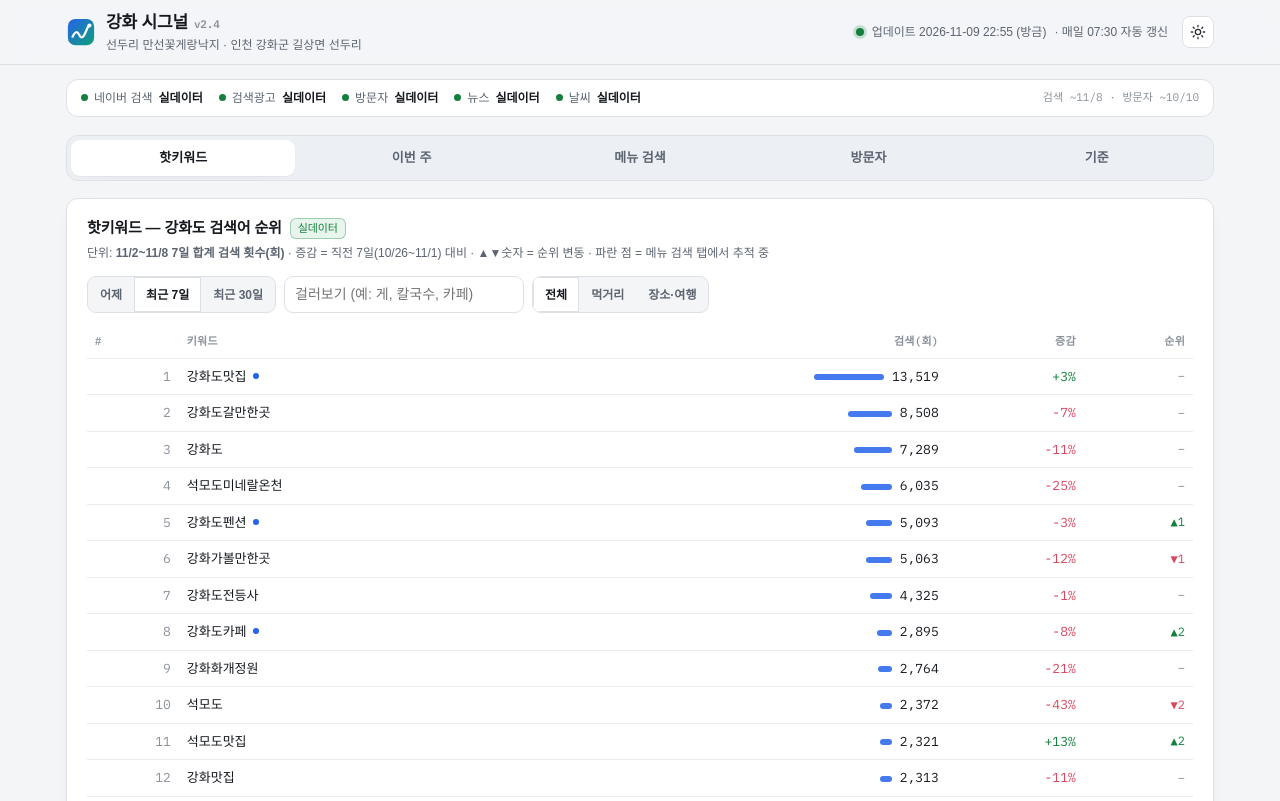
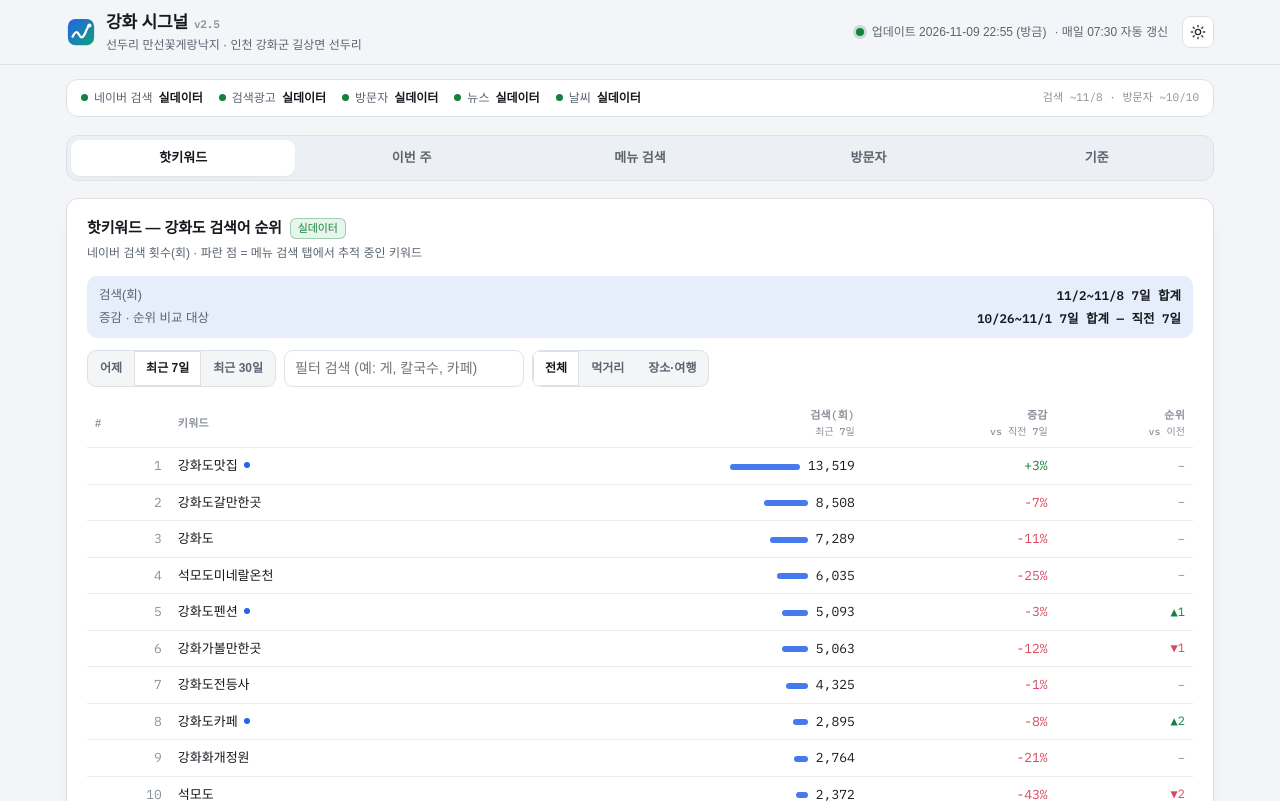
Before and after one commit to coolabc1119-byte/ganghwa-signal, a plain HTML site: page index.html in a window 1280 px wide. Shown: the top 801 px of the page. Drawn offline with nearby package versions, Linux system fonts and the light colour scheme; a web font is replaced by a local one.

Commit message:
v2.5: 증감 비교 기준을 표 위 박스와 열 제목에 명시, 필터 검색 문구, 폰에서 표 한 줄 맞춤
Co-Authored-By: Claude Opus 5.5 <noreply@anthropic.com>
Claude-Session: https://claude.ai/code/session_01GfC5azSATv3csN3sJpaHMH

```diff
--- a/data/meta.json
+++ b/data/meta.json
@@ -1,6 +1,6 @@
 {
  "project": "강화 시그널",
- "version": "2.4",
+ "version": "2.5",
  "updated_at": "2026-11-09 22:55 KST",
  "range": [
   "2025-07-12",
--- a/index.html
+++ b/index.html
@@ -102,7 +102,11 @@ td.n,th.n{text-align:right;font-family:var(--mono);font-variant-numeric:tabular-
 td.kw{white-space:nowrap;overflow:hidden;text-overflow:ellipsis;max-width:46vw}
 .tdot{display:inline-block;width:6px;height:6px;border-radius:50%;background:var(--blue);margin-left:6px;vertical-align:2px}
 th,td{white-space:nowrap}
-@media(max-width:560px){.bar{display:none!important} table{font-size:12.5px} th,td{padding:8px 6px}}
+@media(max-width:560px){.bar{display:none!important} table{font-size:12px} th,td{padding:8px 4px} td.kw{max-width:calc(100vw - 250px)} small.thd{font-size:9px} #volume td:first-child,#volume th:first-child{padding-left:0;width:18px} #cmp td .base{font-size:10px} #cmp td.n{font-size:11.5px}  #cmp .base i{display:none} #cmp td:first-child{white-space:normal;word-break:keep-all}}
+.basis{display:grid;gap:4px;margin:0 0 12px;padding:10px 12px;border-radius:10px;background:var(--cold-bg);font-size:12.5px}
+.basis div{display:flex;gap:10px;justify-content:space-between;flex-wrap:wrap}
+.basis span{color:var(--sub)} .basis b{font-family:var(--mono);font-weight:600;color:var(--ink)}
+small.thd{display:block;font-size:10px;font-weight:500;color:var(--faint);font-family:var(--mono);letter-spacing:0;margin-top:1px}
 tr.mine td{background:color-mix(in srgb,var(--blue) 7%,transparent)}
 .up{color:var(--ok)} .down{color:var(--red)} .muted{color:var(--faint)}
 .bar{height:6px;border-radius:3px;background:var(--blue);display:inline-block;vertical-align:middle;margin-right:8px;opacity:.85}
@@ -173,6 +177,7 @@ details.how .srcs::before{content:'데이터 출처';display:block;font-weight:7
 .daypick{display:flex;gap:6px;overflow-x:auto;padding:2px 0 12px;scrollbar-width:none} .daypick::-webkit-scrollbar{display:none}
 .dp{flex:none;border:1px solid var(--line);background:var(--card);color:var(--sub);border-radius:10px;padding:6px 10px;font:inherit;font-size:12px;cursor:pointer;text-align:center;min-width:54px}
 .dp b{display:block;font-family:var(--mono);font-size:13px;color:var(--ink)} .dp.we{color:var(--red)} .dp.on{border-color:var(--blue);box-shadow:inset 0 0 0 1px var(--blue)}
+@media(max-width:560px){td.big small{display:none} #cmp th,#cmp td{padding:8px 4px}}
 td.big{font-family:var(--mono);font-size:15px;font-weight:600;text-align:right;white-space:nowrap} td.big small{font-size:11px;color:var(--faint);font-weight:400}
 td .base{display:block;font-size:11px;color:var(--faint);font-family:var(--mono)}
 tr.ref td{color:var(--sub);background:var(--soft)}
@@ -241,6 +246,7 @@ tr.ref td{color:var(--sub);background:var(--soft)}
     <div class="card"><h2>날짜별 비교 — 같은 요일끼리 <span class="chip" id="c-cmp"></span></h2>
       <div class="sub" id="cmpSub"></div>
       <div class="daypick" id="daypick"></div>
+      <div class="basis" id="cmpBasis"></div>
       <div style="overflow-x:auto"><table id="cmp"></table></div>
     </div>
     <div class="card"><h2>메뉴별 월 검색 수요 <span class="chip" id="c-menu"></span></h2>
@@ -273,8 +279,9 @@ tr.ref td{color:var(--sub);background:var(--soft)}
     <div class="card">
       <h2>핫키워드 — 강화도 검색어 순위 <span class="chip" id="c-disc"></span></h2>
       <div class="sub" id="discSub"></div>
+      <div class="basis" id="discBasis"></div>
       <div class="controls"><div class="seg" id="dper"><button data-p="day">어제</button><button data-p="week" class="on">최근 7일</button><button data-p="month">최근 30일</button></div>
-        <input type="search" id="q" placeholder="걸러보기 (예: 게, 칼국수, 카페)">
+        <input type="search" id="q" placeholder="필터 검색 (예: 게, 칼국수, 카페)">
         <div class="seg" id="dfilter"><button data-f="all" class="on">전체</button><button data-f="food">먹거리</button><button data-f="place">장소·여행</button></div></div>
       <table id="volume"></table>
     </div>
@@ -429,11 +436,11 @@ function renderBrief(){
   document.getElementById('bmeta').innerHTML=`<b>큰 %</b> = 그날 예상 손님 ÷ <b>평소 같은 요일</b>(최근 8주 보통 수준) · <b>아래 두 줄</b> = 같은 예상을 <b>지난달 같은 요일 평균</b>, <b>작년 같은 달 같은 요일 평균</b>(실제값)과 비교<br>평소 평일 <b class="mono">${fmt(b.weekday_base)}명</b> · 평소 토 <b class="mono">${fmt(b.weekday_median['토'])}명</b> · 강화군 외지인 기준`+(b.last_visitor_data?` · 방문자 실제값 ~${md(b.last_visitor_data)}`:'');
   const cp=(c,wd)=>{ if(!c) return ''; const r=(lab,x)=>{ const m=x&&x.ym?+x.ym.slice(5)+'월':''; if(!x||x.pct==null) return `<div><span>${lab}</span><span class="muted">–</span></div>`; const p=x.pct; return `<div title="${x.ym} ${wd}요일 평균 ${fmt(x.base)}명"><span>${lab}</span><span class="${p>=0?'up':'down'}">${p>=0?'▲':'▼'}${Math.abs(p).toFixed(0)}%</span></div>`; };
     const lm=c.prev_month?.ym?+c.prev_month.ym.slice(5)+'월':'전월';
-    return `<div class="cp">${r(lm,c.prev_month)}${r('작년',c.yoy_month)}</div>`; };
+    return `<div class="cp">${r('vs '+lm,c.prev_month)}${r('vs 작년',c.yoy_month)}</div>`; };
   document.getElementById('bdays').innerHTML=b.days.map((d,i)=>{ const w=d.weather||{}; const we=d.wd==='토'||d.wd==='일';
     return `<div class="day ${i===0?'today':''} ${we?'we':''}"><div class="w">${d.wd}</div><div class="d">${d.date.slice(5).replace('-','/')}</div>
       <div class="wx">${w.code!=null?`<b>${WXI(w.code)}</b>${w.tmax!=null?Math.round(w.tmax)+'°':''}${w.pop!=null&&w.pop>=30?` 비${w.pop}%`:''}`:''}</div>
-      <div class="pct-l">평소 대비</div>
+      <div class="pct-l">vs 평소 ${d.wd}</div>
       <div class="pct ${d.level}">${d.vs_weekday_pct>0?'+':''}${d.vs_weekday_pct}%</div>
       <div class="v">${fmt(d.est_visitors)}명${d.est_store!=null?` · 가게≈${fmt(d.est_store)}`:''}</div>
       ${cp(d.cmp,d.wd)}<div class="tg">${d.tags.join(', ')}</div></div>`; }).join('');
@@ -520,9 +527,10 @@ function renderCmp(){
   const kws=[...D.meta.groups[state.group]]; const ref='강화도 맛집'; if(!kws.includes(ref)) kws.push(ref);
   const tiny=new Set(D.compare.filter(r=>r.tiny).map(r=>r.keyword));
   const pc=(cur,base)=>base==null||!base.v?null:(cur-base.v)/base.v*100;
-  const cell=(p,base)=>p==null?`<td class="n muted">–</td>`:`<td class="n ${p>=0?'up':'down'}">${p>=0?'▲':'▼'}${Math.abs(p).toFixed(0)}%<span class="base">${fmt(base.v)}회</span></td>`;
-  document.getElementById('cmpSub').innerHTML=`<b>${state.cmpDay} (${WD[wd]})</b> 하루 네이버 검색 횟수(회, 추정) · 전주 = ${md(shift(state.cmpDay,-7))} · 전월 = ${+pm.slice(5)}월 ${WD[wd]}요일 평균 · 전년 = ${py.slice(0,4)}년 ${+py.slice(5)}월 ${WD[wd]}요일 평균`;
-  document.getElementById('cmp').innerHTML=`<tr><th>메뉴</th><th class="n">그날</th><th class="n">전주 ${WD[wd]}</th><th class="n">전월 ${WD[wd]}평균</th><th class="n">전년 ${WD[wd]}평균</th></tr>`+kws.map(k=>{ const v=ser[k]||[]; const cur=v[i]; const w=v[i-7]!=null?{v:v[i-7]}:null; const m=sameWdAvg(v,dates,wd,pm); const y=sameWdAvg(v,dates,wd,py); const isRef=k===ref&&!D.meta.groups[state.group].includes(ref);
+  const cell=(p,base)=>p==null?`<td class="n muted">–</td>`:`<td class="n ${p>=0?'up':'down'}">${p>=0?'▲':'▼'}${Math.abs(p).toFixed(0)}%<span class="base">${fmt(base.v)}<i>회</i></span></td>`;
+  document.getElementById('cmpBasis').innerHTML=`<div><span>그날</span><b>${md(state.cmpDay)}(${WD[wd]}) 하루 검색 횟수</b></div><div><span>전주 증감</span><b>vs ${md(shift(state.cmpDay,-7))}(${WD[wd]}) 하루</b></div><div><span>전월 증감</span><b>vs ${+pm.slice(5)}월 ${WD[wd]}요일 평균</b></div><div><span>전년 증감</span><b>vs ${py.slice(0,4)}년 ${+py.slice(5)}월 ${WD[wd]}요일 평균</b></div>`;
+  document.getElementById('cmpSub').innerHTML=`네이버 하루 검색 횟수(회, 추정) · 아래 날짜를 고르면 그날 기준으로 다시 계산`;
+  document.getElementById('cmp').innerHTML=`<tr><th>메뉴</th><th class="n">그날<small class="thd">${md(state.cmpDay)}</small></th><th class="n">전주<small class="thd">${md(shift(state.cmpDay,-7))}</small></th><th class="n">전월<small class="thd">${+pm.slice(5)}월</small></th><th class="n">전년<small class="thd">'${py.slice(2,4)}.${+py.slice(5)}월</small></th></tr>`+kws.map(k=>{ const v=ser[k]||[]; const cur=v[i]; const w=v[i-7]!=null?{v:v[i-7]}:null; const m=sameWdAvg(v,dates,wd,pm); const y=sameWdAvg(v,dates,wd,py); const isRef=k===ref&&!D.meta.groups[state.group].includes(ref);
     if(tiny.has(k)) return `<tr><td>${short(k)}<span class="tag">검색량 적음</span></td><td class="big muted">–</td><td class="n muted" colspan="3">너무 적어 비교 생략</td></tr>`;
     return `<tr class="${isRef?'ref':''}"><td>${isRef?k+'<span class="tag">기준</span>':short(k)}</td><td class="big">${cur==null?'–':fmt(cur)+'<small>회</small>'}</td>${cell(pc(cur,w),w)}${cell(pc(cur,m),m)}${cell(pc(cur,y),y)}</tr>`; }).join('');
 }
@@ -553,8 +561,8 @@ function renderWd(){
 function renderWx(){
   const e=D.brief?.weather_effect; if(!e){document.getElementById('wxeff').innerHTML='<div class="empty">날씨 데이터 없음</div>';return;}
   const row=(lab,k)=>{ const x=e[k]; if(!x) return ''; const p=(x.factor-1)*100; return `<tr><td>${lab}</td><td class="n ${p<0?'down':'up'}">${p>=0?'+':''}${p.toFixed(0)}%</td><td class="n muted">${x.measured?x.n+'일 실측':'기본값(자료 부족)'}</td></tr>`; };
-  document.getElementById('wxeff').innerHTML=`<table><tr><th>날씨</th><th class="n">주말 손님</th><th class="n">근거</th></tr>${row('비 조금 (1~5mm)','we1')}${row('비 (5mm↑ 또는 60%↑)','we2')}${row('많은 비·눈 (20mm↑)','we3')}</table>
-    <table style="margin-top:10px"><tr><th>날씨</th><th class="n">평일 손님</th><th class="n">근거</th></tr>${row('비 조금','wd1')}${row('비','wd2')}${row('많은 비·눈','wd3')}</table>`;
+  document.getElementById('wxeff').innerHTML=`<table><tr><th>날씨</th><th class="n">주말 손님 증감<small class="thd">vs 같은 시기 비 안 온 주말</small></th><th class="n">근거</th></tr>${row('비 조금 (1~5mm)','we1')}${row('비 (5mm↑ 또는 60%↑)','we2')}${row('많은 비·눈 (20mm↑)','we3')}</table>
+    <table style="margin-top:10px"><tr><th>날씨</th><th class="n">평일 손님 증감<small class="thd">vs 같은 시기 비 안 온 평일</small></th><th class="n">근거</th></tr>${row('비 조금','wd1')}${row('비','wd2')}${row('많은 비·눈','wd3')}</table>`;
 }
 
 /* ================= 키워드 발굴 ================= */
@@ -572,12 +580,14 @@ function discRank(){
       else { cur=sum(v,n-7,n); prev=sum(v,n-14,n-7); }  // 최근 7일 vs 직전 7일
       rows.push({keyword:k,cur,prev,tracked:vol[k]?.tracked});
     }
-    lab = per==='day'? `${last} (${WD[dow(last)]}) 하루 검색 횟수(회)` : `${md(dd.dates[n-7])}~${md(last)} 7일 합계 검색 횟수(회)`;
-    prevLab = per==='day'? `지난주 같은 요일(${md(dd.dates[n-8])}) 대비` : `직전 7일(${md(dd.dates[n-14])}~${md(dd.dates[n-8])}) 대비`;
+    lab = per==='day'? `${md(last)}(${WD[dow(last)]}) 하루` : `${md(dd.dates[n-7])}~${md(last)} 7일 합계`;
+    prevLab = per==='day'? `${md(dd.dates[n-8])}(${WD[dow(dd.dates[n-8])]}) 하루 — 지난주 같은 요일` : `${md(dd.dates[n-14])}~${md(dd.dates[n-8])} 7일 합계 — 직전 7일`;
   } else {
     const n=dd?.dates?.length||0;
     rows=(D.volume_monthly?.rows||[]).map(r=>{ const v=dd?.series?.[r.keyword]; return {keyword:r.keyword,cur:r.total,prev:v&&n>=60?sum(v,n-60,n-30):null,tracked:r.tracked,under10:r.under10}; });
-    lab='최근 한 달 검색 횟수(회/월)'; prevLab='직전 30일 대비 (상위 60개만 계산)';
+    const last=dd?.dates?.[n-1];
+    lab = last? `${md(shift(last,-29))}~${md(last)} 30일 합계` : '최근 30일 합계';
+    prevLab = last? `${md(shift(last,-59))}~${md(shift(last,-30))} 30일 합계 — 직전 30일 (상위 60개만)` : '직전 30일';
   }
   // 이전 기간 순위
   const prevSorted=[...rows].filter(r=>r.prev!=null).sort((a,b)=>b.prev-a.prev); const prank=Object.fromEntries(prevSorted.map((r,i)=>[r.keyword,i+1]));
@@ -586,12 +596,15 @@ function discRank(){
 }
 function renderVolume(){
   const {rows:all,lab,prevLab}=discRank();
-  document.getElementById('discSub').innerHTML=`단위: <b>${lab}</b> · 증감 = ${prevLab} · ▲▼숫자 = 순위 변동 · 파란 점 = 메뉴 검색 탭에서 추적 중`;
+  document.getElementById('discSub').innerHTML=`네이버 검색 횟수(회) · 파란 점 = 메뉴 검색 탭에서 추적 중인 키워드`;
+  const [curP,prevP]=[lab,prevLab.split(' — ')[0]];
+  document.getElementById('discBasis').innerHTML=`<div><span>검색(회)</span><b>${lab}</b></div><div><span>증감 · 순위 비교 대상</span><b>${prevLab}</b></div>`;
+  state._hdr={cur:{day:'어제 하루',week:'최근 7일',month:'최근 30일'}[state.dper], prev:{day:'지난주 '+(D.discovery_daily?.dates?.length?WD[dow(D.discovery_daily.dates.at(-1))]:''),week:'직전 7일',month:'직전 30일'}[state.dper]};
   const q=document.getElementById('q').value.trim(); let rows=all; if(q) rows=rows.filter(r=>r.keyword.includes(q));
   if(state.dfilter==='food') rows=rows.filter(r=>FOOD.test(r.keyword)); else if(state.dfilter==='place') rows=rows.filter(r=>PLACE.test(r.keyword)&&!FOOD.test(r.keyword));
   rows=rows.slice(0,100); const max=Math.max(1,...rows.map(r=>r.cur||0));
   const rk=r=>{ if(!r.prank) return '<span class="muted" style="font-size:10px">NEW</span>'; const d=r.prank-r.rank; return d===0?'<span class="muted">–</span>':`<span class="${d>0?'up':'down'}">${d>0?'▲':'▼'}${Math.abs(d)}</span>`; };
-  document.getElementById('volume').innerHTML=`<tr><th>#</th><th>키워드</th><th class="n">검색(회)</th><th class="n">증감</th><th class="n">순위</th></tr>`+rows.map(r=>`<tr><td class="n muted">${r.rank}</td><td class="kw" title="${r.keyword}">${r.keyword}${r.tracked?'<span class="tdot" title="추적 중"></span>':''}</td><td class="n">${r.under10?'<span class="muted">10 미만</span>':`<span class="bar" style="width:${Math.round((r.cur||0)/max*70)}px"></span>${fmt(r.cur)}`}</td><td class="n ${r.pct==null?'muted':r.pct>=0?'up':'down'}">${r.pct==null?'–':(r.pct>=0?'+':'')+r.pct.toFixed(0)+'%'}</td><td class="n" style="font-size:12px">${state.dper==='month'&&r.prev==null?'<span class="muted">–</span>':rk(r)}</td></tr>`).join('')+(rows.length?'':'<tr><td class="empty" colspan="5">결과 없음</td></tr>');
+  document.getElementById('volume').innerHTML=`<tr><th>#</th><th>키워드</th><th class="n">검색(회)<small class="thd">${state._hdr.cur}</small></th><th class="n">증감<small class="thd">vs ${state._hdr.prev}</small></th><th class="n">순위<small class="thd">vs 이전</small></th></tr>`+rows.map(r=>`<tr><td class="n muted">${r.rank}</td><td class="kw" title="${r.keyword}">${r.keyword}${r.tracked?'<span class="tdot" title="추적 중"></span>':''}</td><td class="n">${r.under10?'<span class="muted">10 미만</span>':`<span class="bar" style="width:${Math.round((r.cur||0)/max*70)}px"></span>${fmt(r.cur)}`}</td><td class="n ${r.pct==null?'muted':r.pct>=0?'up':'down'}">${r.pct==null?'–':(r.pct>=0?'+':'')+r.pct.toFixed(0)+'%'}</td><td class="n" style="font-size:12px">${state.dper==='month'&&r.prev==null?'<span class="muted">–</span>':rk(r)}</td></tr>`).join('')+(rows.length?'':'<tr><td class="empty" colspan="5">결과 없음</td></tr>');
 }
 function renderNews(){ const it=(D.news_log?.items||[]).slice(0,30); document.getElementById('newslist').innerHTML=it.length? it.map(n=>`<div class="al"><span class="d">${n.date.slice(5).replace('-','/')}</span><span>${n.tv?'📺 ':''}<a href="${n.link}" target="_blank" rel="noopener" style="text-decoration:none;color:var(--ink2)">${n.title}</a></span></div>`).join('') : '<div class="empty">뉴스 없음</div>'; }
 function renderAbout(){
--- a/keywords.json
+++ b/keywords.json
@@ -1,6 +1,6 @@
 {
   "project": "강화 시그널",
-  "version": "2.4",
+  "version": "2.5",
   "store": {
     "name": "선두리 만선꽃게랑낙지",
     "address": "인천 강화군 길상면 선두리",
```
